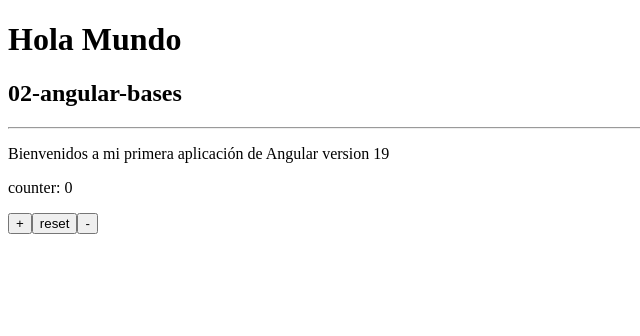
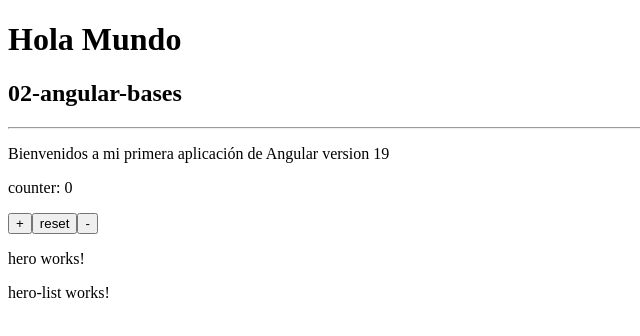
Before and after one commit to lberoiza/fernando_herrera-curso_angular-02-bases, an Angular app: page / in a window 1280 px wide. Shown: the top 336 px of the page, without its empty margins (0-640 px from the left). Built offline with nearby package versions, Linux system fonts and the light colour scheme.

Commit message:
agrega componentes hero y hero-list al app.module.ts
tambien al app.module.ts

```diff
--- a/src/app/app.component.html
+++ b/src/app/app.component.html
@@ -5,5 +5,7 @@
   Bienvenidos a mi primera aplicación de Angular version {{ angularVersion }}
 </p>
 <app-counter/>
+<app-hero/>
+<app-hero-list/>
 
 <router-outlet/>
--- a/src/app/app.module.ts
+++ b/src/app/app.module.ts
@@ -4,11 +4,15 @@
 import { AppRoutingModule } from './app-routing.module';
 import { AppComponent } from './app.component';
 import { CounterComponent } from './componets/counter/counter.component';
+import { HeroComponent } from './modules/heroes/hero/hero.component';
+import { HeroListComponent } from './modules/heroes/hero-list/hero-list.component';
 
 @NgModule({
   declarations: [
     AppComponent,
-    CounterComponent
+    CounterComponent,
+    HeroComponent,
+    HeroListComponent
   ],
   imports: [
     BrowserModule,
```
